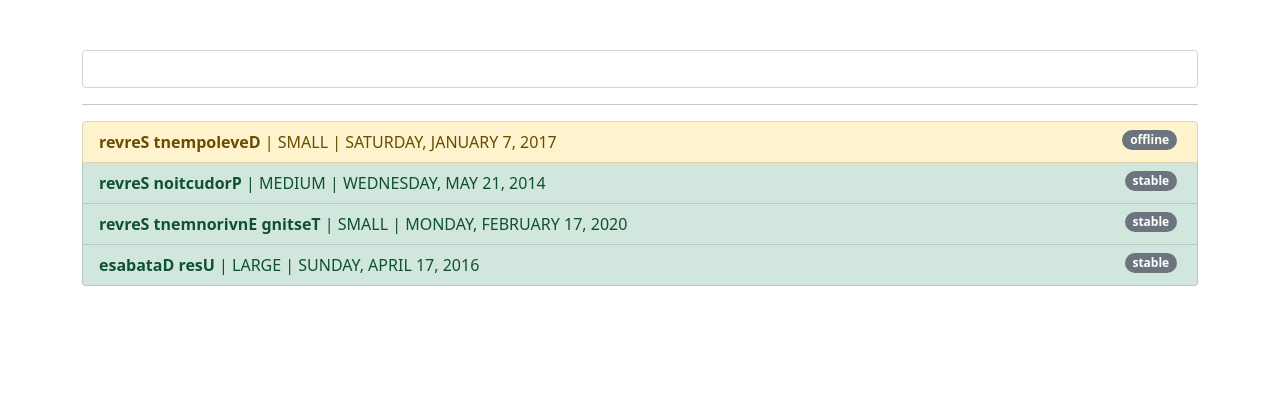
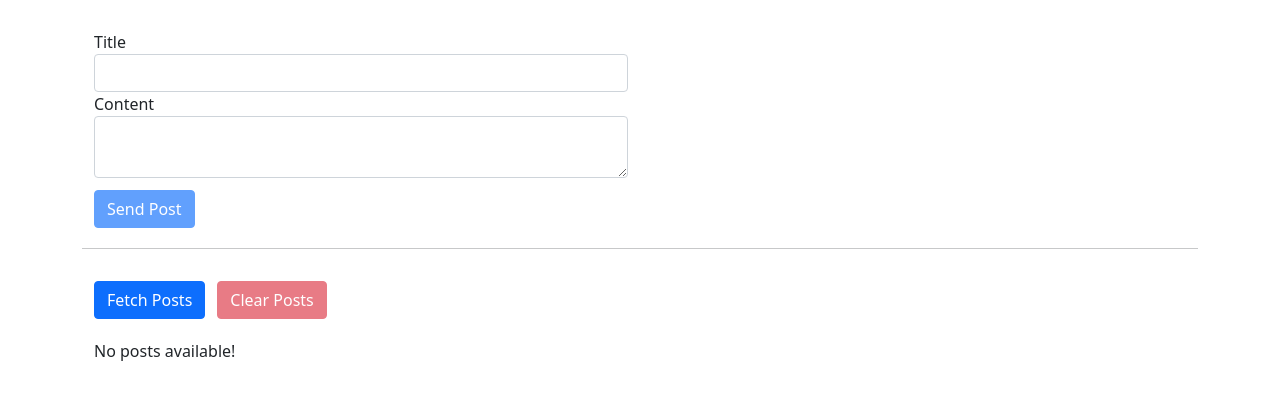
Before and after one commit to kamil-nawrot/recipe-book, an Angular app: page / in a window 1280 px wide. Shown: the top 396 px of the page. Built offline with nearby package versions, Linux system fonts and the light colour scheme.

Commit message:
initialized component for testing request sending

```diff
--- a/src/app/app.component.html
+++ b/src/app/app.component.html
@@ -7,4 +7,4 @@
 <!--  </div>-->
 <!--</main>-->
 
-<app-pipes></app-pipes>
+<app-send-request></app-send-request>
--- a/src/app/app.module.ts
+++ b/src/app/app.module.ts
@@ -60,6 +60,8 @@
 import { FilterPipe } from './playground/pipes/filter.pipe';
 import { ReversePipe } from './playground/pipes/reverse.pipe';
 import { SortPipe } from './playground/pipes/sort.pipe';
+import { SendRequestComponent } from './playground/http/send-request/send-request.component';
+import {HttpClientModule} from "@angular/common/http";
 
 @NgModule({
   declarations: [
@@ -113,11 +115,13 @@
     FilterPipe,
     ReversePipe,
     SortPipe,
+    SendRequestComponent,
   ],
   imports: [
     BrowserModule,
     FormsModule,
     ReactiveFormsModule,
+    HttpClientModule,
     AppRoutingModule
   ],
   providers: [UsersService, CounterService, ShoppingListService, ServersService, AuthService, AuthGuardService, CanDeactivateGuardService, ServerResolverService],
--- /dev/null
+++ b/src/app/playground/http/send-request/send-request.component.css
@@ -0,0 +1,12 @@
+.container {
+    margin-top: 30px;
+}
+
+.row {
+    margin: 20px 0;
+}
+
+button {
+    margin-right: 12px;
+    margin-top: 12px;
+}
--- /dev/null
+++ b/src/app/playground/http/send-request/send-request.component.html
@@ -0,0 +1,56 @@
+<div class="container">
+    <div class="row">
+        <div class="col-xs-12 col-md-6 col-md-offset-3">
+            <form #postForm="ngForm" (ngSubmit)="onCreatePost(postForm.value)">
+                <div class="form-group">
+                    <label for="title">Title</label>
+                    <input
+                            type="text"
+                            class="form-control"
+                            id="title"
+                            required
+                            ngModel
+                            name="title"
+                    />
+                </div>
+                <div class="form-group">
+                    <label for="content">Content</label>
+                    <textarea
+                            class="form-control"
+                            id="content"
+                            required
+                            ngModel
+                            name="content"
+                    ></textarea>
+                </div>
+                <button
+                        class="btn btn-primary"
+                        type="submit"
+                        [disabled]="!postForm.valid"
+                >
+                    Send Post
+                </button>
+            </form>
+        </div>
+    </div>
+    <hr />
+    <div class="row">
+        <div class="col-xs-12 col-md-6 col-md-offset-3">
+            <button class="btn btn-primary" (click)="onFetchPosts()">
+                Fetch Posts
+            </button>
+            <button
+                    class="btn btn-danger"
+                    [disabled]="loadedPosts.length < 1"
+                    (click)="onClearPosts()"
+            >
+                Clear Posts
+            </button>
+        </div>
+    </div>
+    <div class="row">
+        <div class="col-xs-12 col-md-6 col-md-offset-3">
+            <p>No posts available!</p>
+        </div>
+    </div>
+</div>
--- /dev/null
+++ b/src/app/playground/http/send-request/send-request.component.ts
@@ -0,0 +1,30 @@
+import { Component, OnInit } from '@angular/core';
+import {HttpClient} from "@angular/common/http";
+
+@Component({
+  selector: 'app-send-request',
+  templateUrl: './send-request.component.html',
+  styleUrls: ['./send-request.component.css']
+})
+export class SendRequestComponent implements OnInit {
+
+  loadedPosts = [];
+
+  constructor(private http: HttpClient) {}
+
+  ngOnInit() {}
+
+  onCreatePost(postData: { title: string; content: string }) {
+    // Send Http request
+    console.log(postData);
+  }
+
+  onFetchPosts() {
+    // Send Http request
+  }
+
+  onClearPosts() {
+    // Send Http request
+  }
+
+}
```
